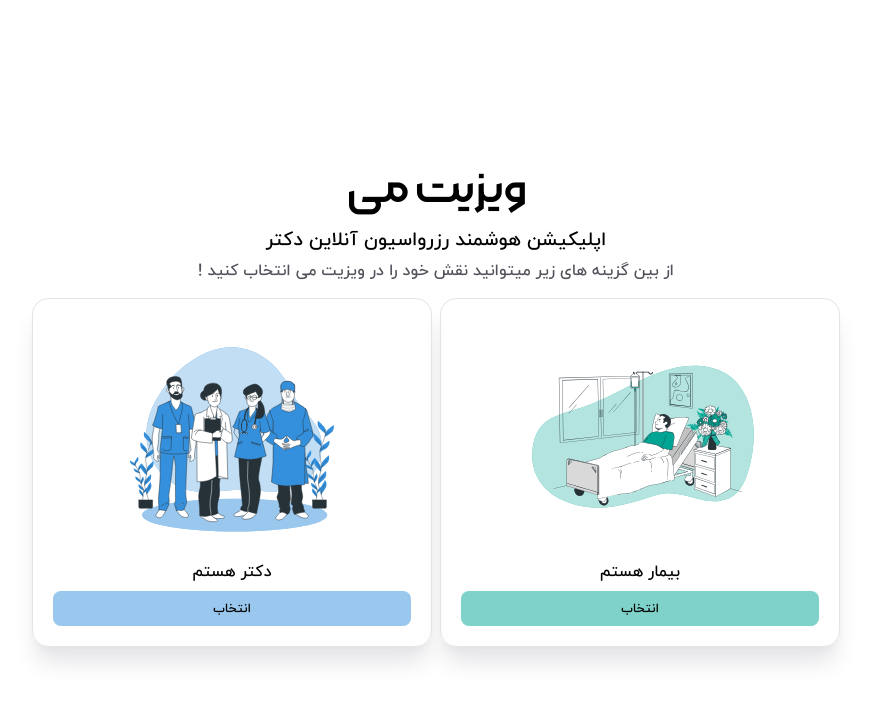
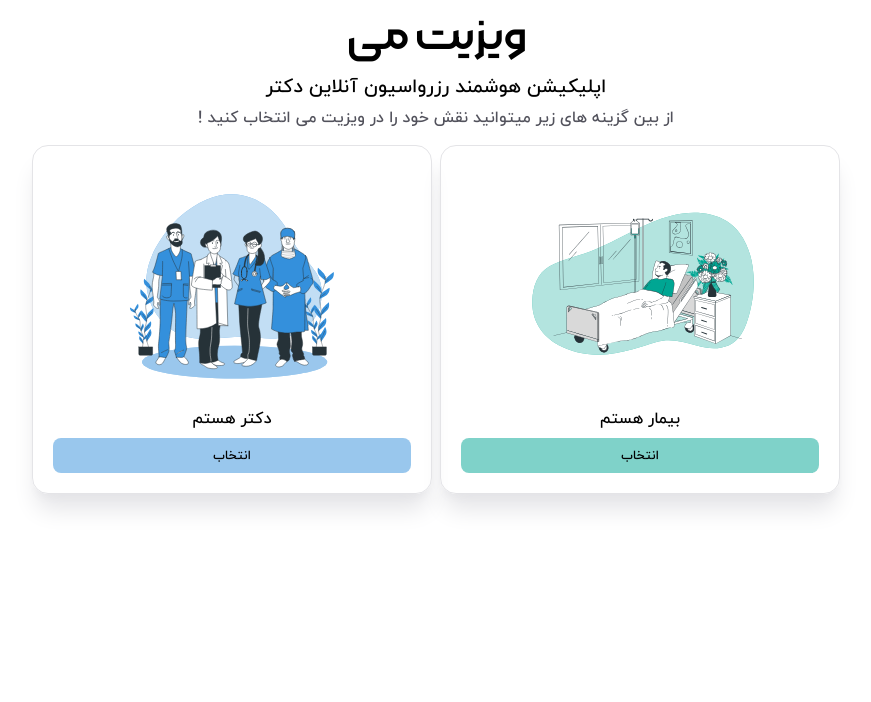
Before and after one commit to MohamadAminPour/visit-me, a Next.js app in the folder frontend/: page / in a window 1280 px wide. Shown: the top 702 px of the page, without its empty margins (278-1149 px from the left). Built offline with nearby package versions, Linux system fonts and the light colour scheme.

Commit message:
edit AnimatedContainer component

```diff
--- a/frontend/src/components/AnimatedContainer.tsx
+++ b/frontend/src/components/AnimatedContainer.tsx
@@ -7,7 +7,7 @@ export default function AnimatedContainer({ children }: any) {
       initial={{ opacity: 0,  }}
       animate={{ opacity: 1, }}
       transition={{ duration: 0.8, ease: "easeOut" }}
-      className="flex items-center justify-center flex-col h-screen px-[1rem] md:mx-0"
+      className="flex items-center justify-center flex-col px-[1rem] md:px-0"
     >
       {children}
     </motion.div>
```
